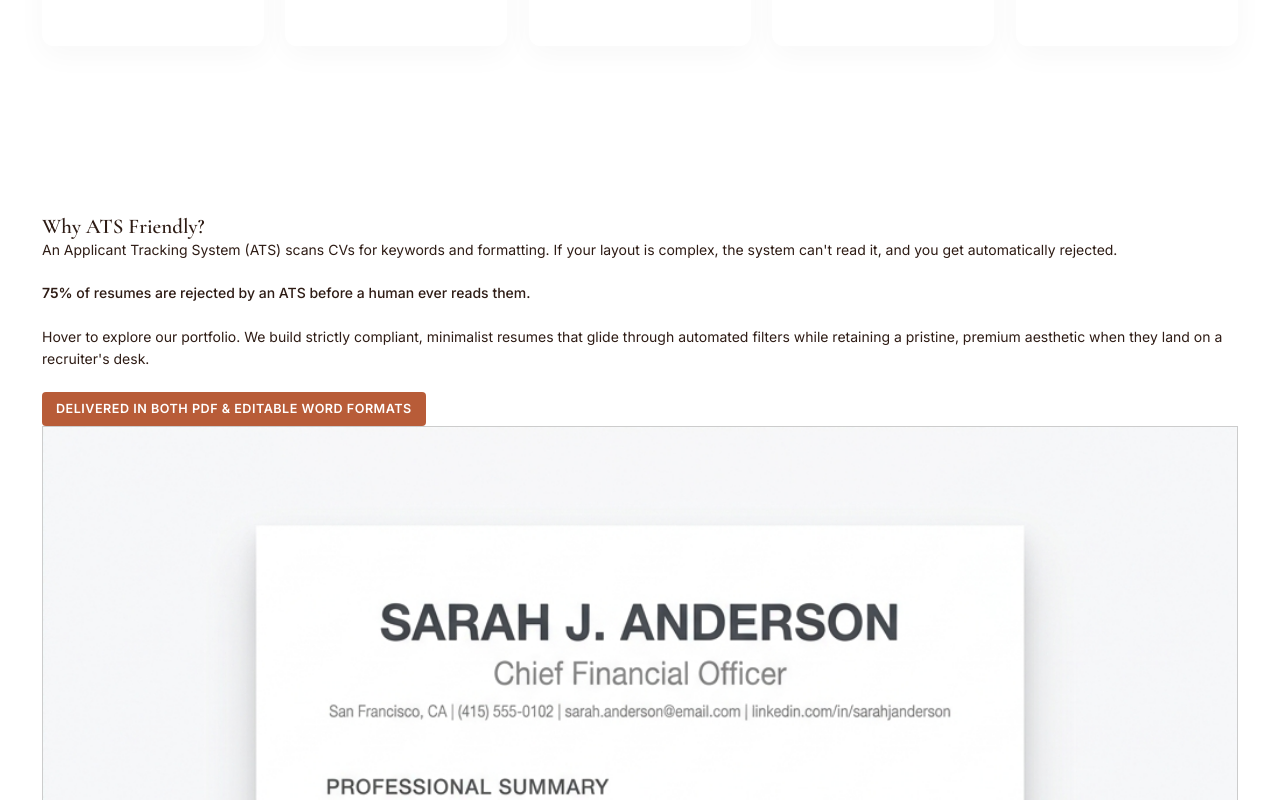
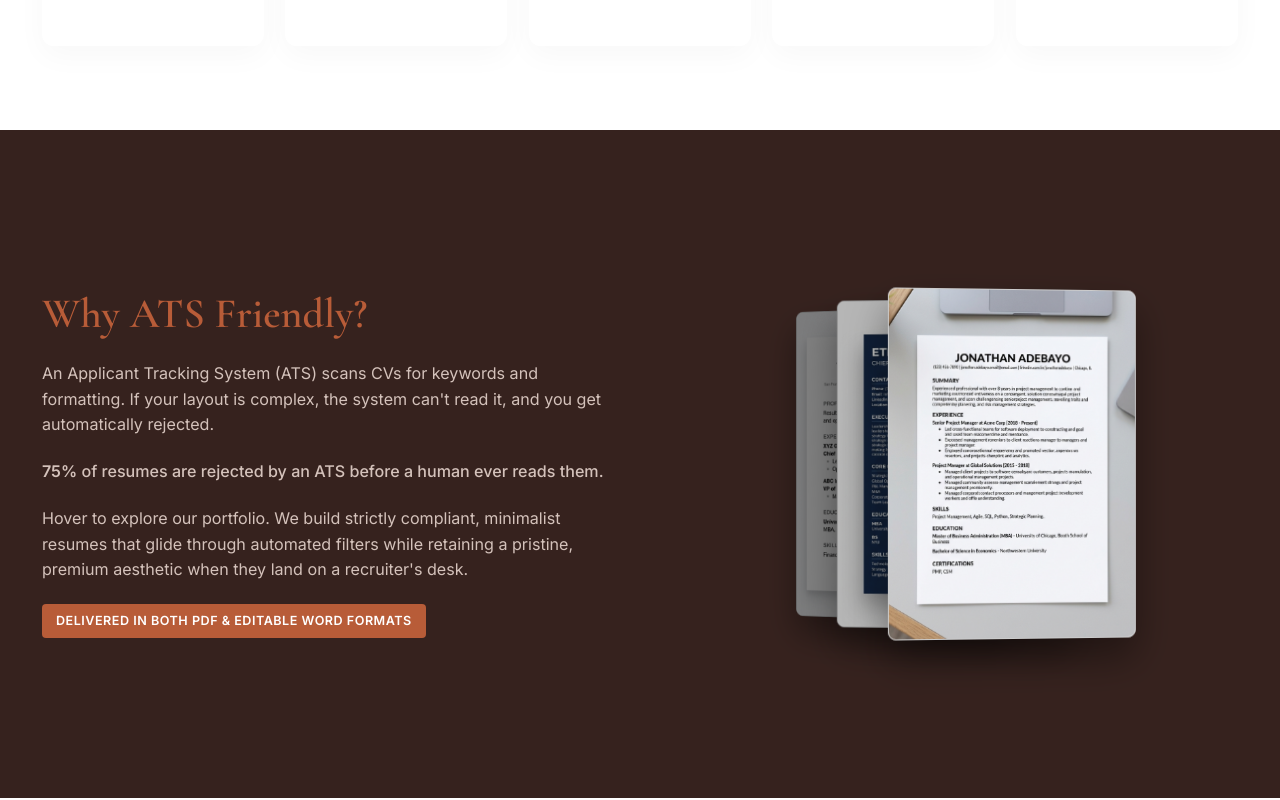
Before and after one commit to halaae/forge-digital, a React (Vite) app: page / in a window 1280 px wide. Shown: the part 1440-2240 px from the top of the page. Built offline with nearby package versions, Linux system fonts and the light colour scheme.

Commit message:
Fix syntax error restoring 3D Resume stack animation classes

```diff
--- a/src/App.css
+++ b/src/App.css
@@ -253,12 +253,11 @@
   line-height: 1.6;
 }
 
-/* 3D Resume Stackbody {
-  font-family: var(--font-body);
-  background-color: transparent;
-  color: var(--text-primary);
-  line-height: 1.6;
-  overflow-x: hidden;
+/* 3D Resume Stack */
+.resume-stack-section {
+  background-color: var(--bg-dark);
+  color: var(--text-inverse);
+  overflow: hidden;
 }
 
 .resume-stack-section .text-content h2 {
--- a/src/index.css
+++ b/src/index.css
@@ -29,7 +29,7 @@ html {
 
 body {
   font-family: var(--font-body);
-  background-color: var(--bg-light);
+  background-color: transparent;
   color: var(--text-primary);
   line-height: 1.6;
   overflow-x: hidden;
```
